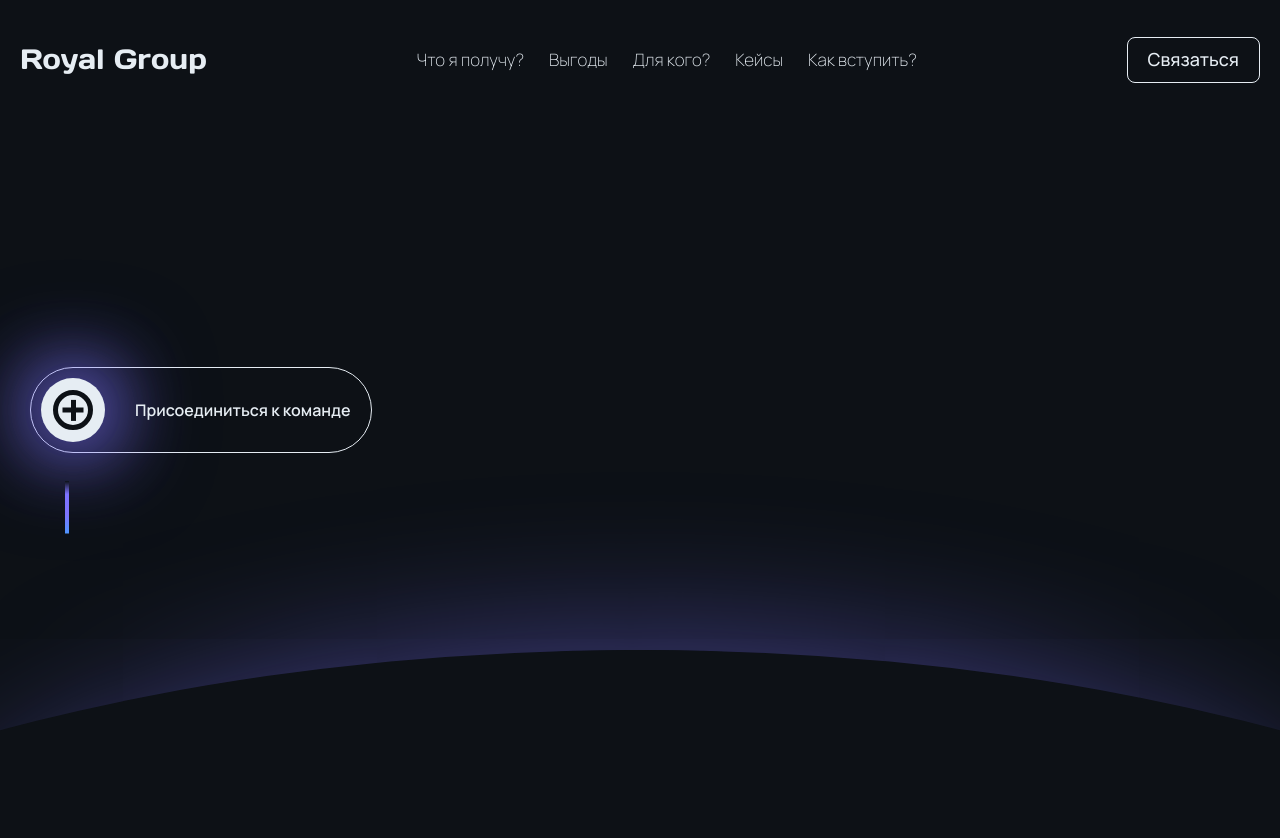
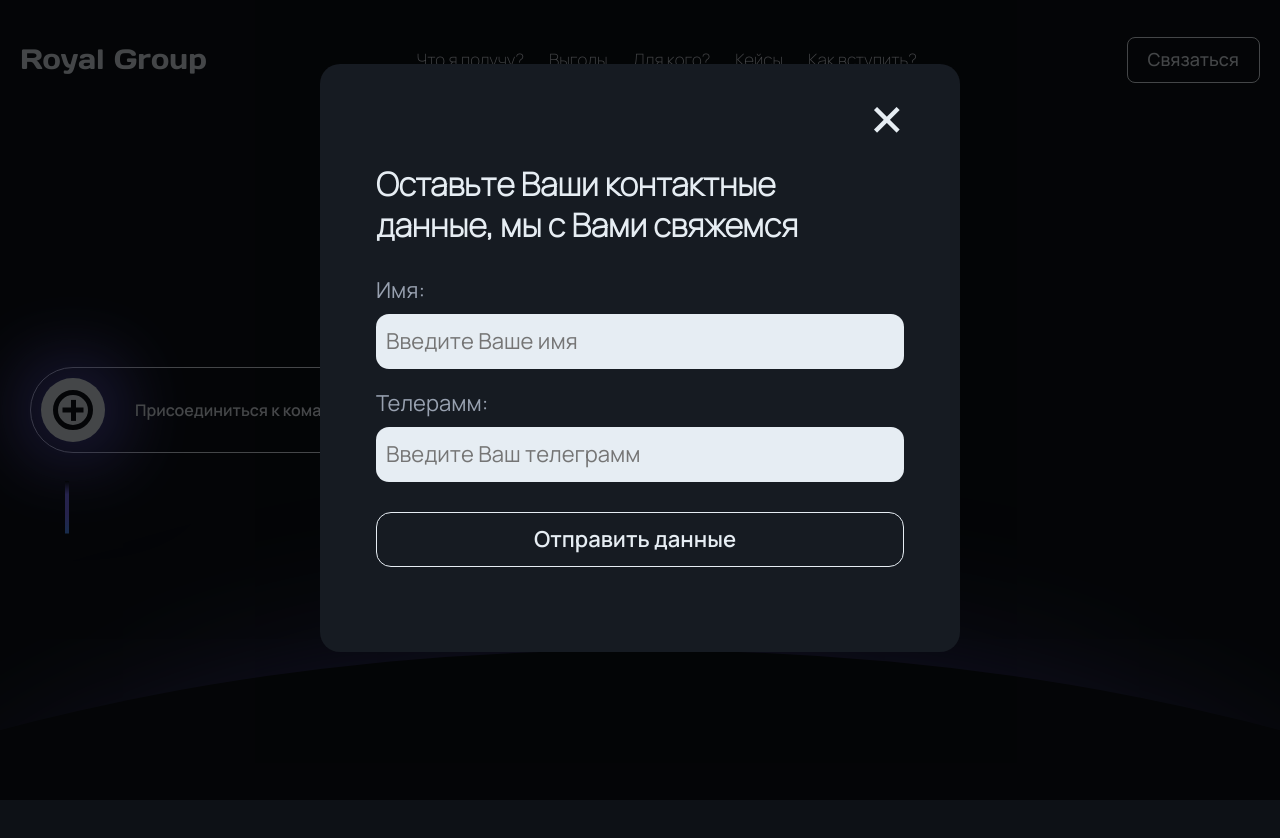
Before and after one commit to IlchenkoWebOrganization/royal-group, a website built with webpack: page src/index.html in a window 1280 px wide. Both pictures are taken after a click on the button "Присоединиться к команде". Shown: the top 838 px of the page. Built offline with nearby package versions, Linux system fonts and the light colour scheme; what scrollmagic would draw is missing.

Commit message:
contact form ui was done

```diff
--- a/src/index.html
+++ b/src/index.html
@@ -571,7 +571,8 @@
                     <img class="case-card__img" src="./images/vladimir-avatar.png" alt="">
                   </div>
                   <p class="case-card__info">
-                    Директолог в строительной сфере начал передавать нам своих клиентов и увеличил свой средний чек до 300 000 рублей
+                    Директолог в строительной сфере начал передавать нам своих клиентов и увеличил свой средний чек до
+                    300 000 рублей
                   </p>
 
                   <button class="case-card__btn btn-arrow-with-hover" id="vladimirCaseBtn">
@@ -616,7 +617,8 @@
                     <img class="case-card__img" src="./images/franchise-case.png" alt="">
                   </div>
                   <p class="case-card__info">
-                    Бизнес-франшиза, которая сделала рекордные продажи в этом году и продала более 10 франшиз по всей России благодаря одной фразе
+                    Бизнес-франшиза, которая сделала рекордные продажи в этом году и продала более 10 франшиз по всей
+                    России благодаря одной фразе
                   </p>
 
                   <button class="case-card__btn btn-arrow-with-hover" id="franchiseCaseBtn">
@@ -912,6 +914,37 @@
     </div>
   </div>
 
+  <div id="contactUsPopup" class="popup popup--contact-form">
+    <div class="popup__content contact-us-modal">
+      <div class=" contact-us-modal__body">
+
+        <button class="popup__close-btn contact-us-modal__close">&times;</button>
+
+        <div class="contact-us-modal__content">
+
+          <h3 class="modal-title contact-us-modal__title">Оставьте Ваши контактные данные, мы с Вами свяжемся</h3>
+
+          <form id="contactUsForm" class="contact-us-modal__form">
+            <label for="name">Имя:</label>
+            <input type="text" placeholder="Введите Ваше имя" name="name">
+
+            <label class="contact-us-modal__tg-label" for="telegram">Телерамм:</label>
+            <input type="text" placeholder="Введите Ваш телеграмм" name="telegram">
+
+            <button type="submit" id="sendContactDataButton" class="contact-us-modal__form-button join-button join-button--contact-form">
+              <div class="join-button__circle">
+                <div class="join-button__circle-plus"></div>
+              </div>
+              <p class="join-button__info">Отправить данные</p>
+            </button>
+          </form>
+
+        </div>
+
+      </div>
+
+    </div>
+  </div>
 
   <div id="firstPotentialPartnerModal" class="popup">
     <div class="popup__content first-potential-partners-modal">
@@ -1338,8 +1371,9 @@
             </p>
 
             <p class="franchise-case-modal__green-b-paragraph">
-              <b>Заходить во франшизу на привлечённые инвестиции — нет.</b> <b>Сделать результат в условиях, когда уже есть
-              готовая бизнес-модель и цифры, не так уж и трудно,</b> особенно когда рядом есть человек, который может
+              <b>Заходить во франшизу на привлечённые инвестиции — нет.</b> <b>Сделать результат в условиях, когда уже
+                есть
+                готовая бизнес-модель и цифры, не так уж и трудно,</b> особенно когда рядом есть человек, который может
               сформировать вектор направления.
             </p>
 
@@ -1391,24 +1425,33 @@
                 <img class="anatoly-case-modal__avatar-image" src="./images/anatoly-case.svg" alt="">
               </div>
               <p>
-                Меня зовут Анатолий, мне 25 лет, и последние три года <b>я занимался оцифровкой бизнес-процессов и настройкой CRM-систем для небольших предприятий.</b> За это время через меня прошло порядка 50 самых разных бизнесов – от шаурмичных до интернет-магазинов.
+                Меня зовут Анатолий, мне 25 лет, и последние три года <b>я занимался оцифровкой бизнес-процессов и
+                  настройкой CRM-систем для небольших предприятий.</b> За это время через меня прошло порядка 50 самых
+                разных бизнесов – от шаурмичных до интернет-магазинов.
               </p>
             </div>
 
             <p>
-              В моей команде несколько человек, с которыми мы отлаживаем все процессы в бизнесе, чтобы собственник мог увидеть настоящие цифры и настоящую прибыль своего проекта.
+              В моей команде несколько человек, с которыми мы отлаживаем все процессы в бизнесе, чтобы собственник мог
+              увидеть настоящие цифры и настоящую прибыль своего проекта.
             </p>
 
             <p>
-              Мы познакомились с Николаем на одном из мероприятий. В рамках своей компании они выкупили рекламную интеграцию и рассказали о том, что <b>помогают развиваться молодым предпринимателям по всей России,</b> привлекая финансирование через краудлендинги и банки.
+              Мы познакомились с Николаем на одном из мероприятий. В рамках своей компании они выкупили рекламную
+              интеграцию и рассказали о том, что <b>помогают развиваться молодым предпринимателям по всей России,</b>
+              привлекая финансирование через краудлендинги и банки.
             </p>
 
             <p>
-              Тогда у меня появилось желание познакомиться с ними поближе и, возможно, посотрудничать. Мне самому инвестиции не требовались, но <b>мои клиенты часто задавали вопросы о финансировании, так как 100% из них занимались бизнесом</b> и нуждались в средствах под разные задачи.
+              Тогда у меня появилось желание познакомиться с ними поближе и, возможно, посотрудничать. Мне самому
+              инвестиции не требовались, но <b>мои клиенты часто задавали вопросы о финансировании, так как 100% из них
+                занимались бизнесом</b> и нуждались в средствах под разные задачи.
             </p>
 
             <p class="anatoly-case-modal__green-b-paragraph">
-              После мероприятия я оставил заявку, и со мной связались представители компании. Вскоре я вышел на Николая, мы обсудили все моменты касательно сотрудничества и начали работу. <b>Моя задача заключалась в передаче клиентов, за что я и получал свой процент.</b>
+              После мероприятия я оставил заявку, и со мной связались представители компании. Вскоре я вышел на Николая,
+              мы обсудили все моменты касательно сотрудничества и начали работу. <b>Моя задача заключалась в передаче
+                клиентов, за что я и получал свой процент.</b>
             </p>
 
             <p class="anatoly-case-modal__resume-title">
--- a/src/index.scss
+++ b/src/index.scss
@@ -32,6 +32,7 @@
     './styles/blocks/slider-for-three-cards',
     './styles/index-styles/first-potential-partners-modal',
     './styles/index-styles/second-potential-partners-modal',
+    './styles/index-styles/contact-us-modal',
     './styles/index-styles/svetlana-case-modal',
     './styles/index-styles/vladimir-case-modal',
     './styles/index-styles/igor-case-modal',
--- a/src/styles/blocks/_popup.scss
+++ b/src/styles/blocks/_popup.scss
@@ -31,6 +31,24 @@
     overflow-x: hidden;
     background-color: rgba(0,0,0,0.7);
     animation: fadeIn 0.5s;
+
+    &--contact-form {
+        .popup__content {
+            width: 40%;
+
+            @include media-with-max(1294px) {
+                width: 50%;
+            }
+
+            @include media-with-max(970px) {
+                width: 80%;
+            }
+
+            @include media-with-max(670px) {
+                width: 98%;
+            }
+        }
+    }
 
     &--case {
         .popup__content {
--- /dev/null
+++ b/src/styles/index-styles/_contact-us-modal.scss
@@ -0,0 +1,96 @@
+.contact-us-modal {
+    background-color: rgba(22, 27, 34, 1);
+
+    border-radius: 20px;
+
+    &__body {
+        width: 100%;
+        display: flex;
+        flex-direction: column;
+
+        padding-inline: 56px;
+        padding-top: 10px;
+        padding-bottom: 30px;
+
+        @include mobile {
+            padding-inline: 20px;
+        }
+
+        @include media-with-max(450px) {
+            padding-inline: 10px;
+        }
+    }
+
+    &__close {
+        @include reset-button();
+        box-flex-group: none;
+        align-self: flex-end;
+        font-size: 70px;
+
+        color: var(--color-light);
+
+        @include mobile {
+            font-size: 50px;
+        }
+
+        @include hover {
+            color: var(--color-gray);
+            transform: scale(1.2);
+        }
+    }
+
+    &__content {
+        font-size: 22px;
+        color: var(--color-gray);
+
+        row-gap: 40px;
+
+        @include mobile {
+            font-size: 18px;
+        }
+    }
+
+    &__title {
+        max-width: 90%;
+        font-family: 'Manrope Light';
+        font-size: 32px;
+        color: var(--color-light);
+
+        @include mobile {
+            font-size: 24px;
+        }
+
+        margin-bottom: 30px;
+    }
+
+    &__form {
+        margin-top: 30px;
+        margin-bottom: 40px;
+        display: flex;
+        flex-direction: column;
+
+        @include media-with-max(650px) {
+            input {
+                height: 40px;
+                border-radius: 7px;
+            }
+        }
+
+        input {
+            height: 55px;
+            margin-top: 10px;
+            border: none;
+            border-radius: 13px;
+            padding: 10px;
+            background-color: var(--color-light);
+        }
+    }
+
+    &__tg-label {
+        margin-top: 20px;
+    }
+
+    &__form-button {
+        margin-top: 30px;
+    }
+}
--- a/src/styles/index-styles/_join-button.scss
+++ b/src/styles/index-styles/_join-button.scss
@@ -10,6 +10,25 @@
 
         transform: translateY(-3px);
         transition: all 0.3s ease;
+    }
+
+    &--contact-form {
+        height: 55px;
+        border-radius: 15px;
+        padding-block: 20px;
+
+        @include media-with-max(650px) {
+            height: 45px;
+        }
+
+        .join-button__circle {
+            display: none;
+        }
+
+        p {
+            width: 100%;
+            text-align: center;
+        }
     }
 
     &--impact {
```
Also changed, not shown: src/index.js (+6 -6 lines).
